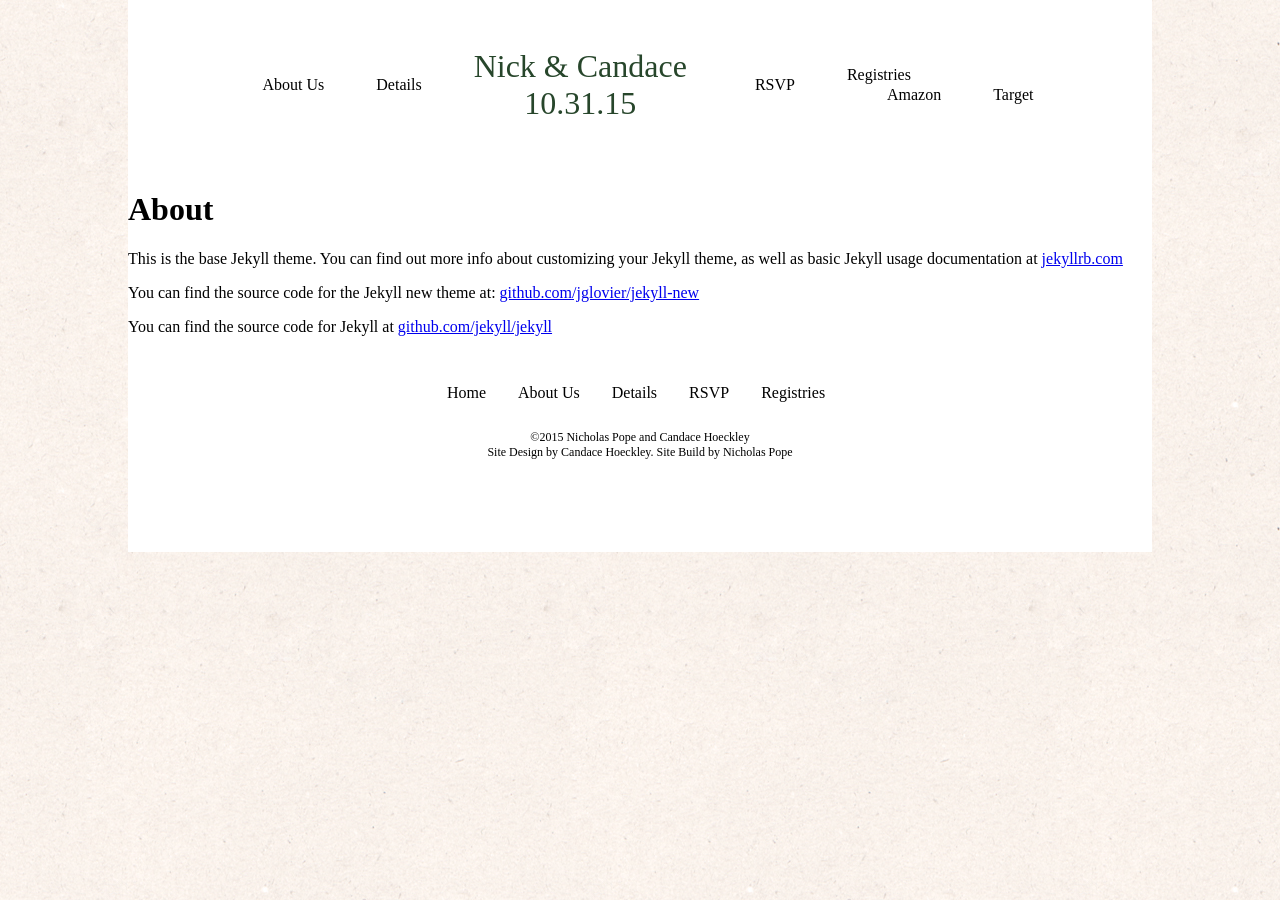
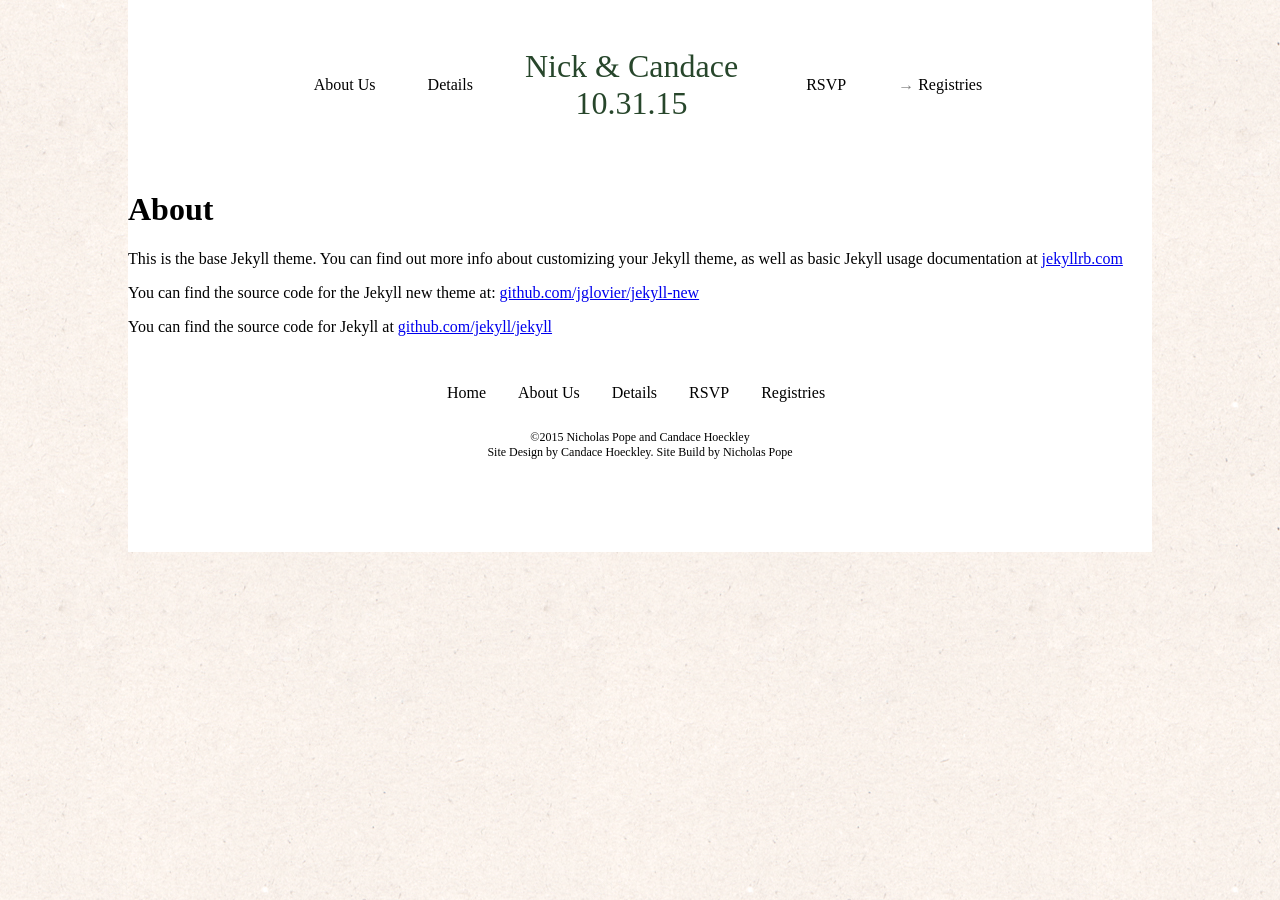
Before and after one commit to pope410211/onelovetorulethemall, a Jekyll site: the page built from about.md, in a window 1280 px wide. Built offline with Jekyll 4.4.1, drawn with Linux system fonts in a browser that asks for light colours; nearby versions of some CDN libraries; library files that are not in the unit come from our copies.

Commit message:
registries toggle quite successfully

```diff
--- a/_includes/footer.html
+++ b/_includes/footer.html
@@ -4,9 +4,9 @@
     <ul class="lower-nav">
       <li><a href="/">Home</a></li>
       <li><a href="/about">About Us</a></li>
-      <li><a href="/contact">Details</a></li>
+      <li><a href="/details">Details</a></li>
       <li><a href="mailto:nickandcandace@yahoo.com?subject=Can't wait to Drink! er...Go to the wedding!">RSVP</a></li>
-      <li><a href="/resume">Registries</a></li>
+      <li><a href="#registries">Registries</a></li>
     </ul>
   </section>
 
--- a/_includes/header.html
+++ b/_includes/header.html
@@ -7,11 +7,11 @@
                 <li><a href="/details">Details</a></li>
                 <li><p > Nick & Candace <br> 10.31.15</p></li>
                 <li><a href="mailto:nickandcandace@yahoo.com?subject=Can't wait to Drink! er...Go to the wedding!">RSVP</a></li>
-                <li><a class="dropdown-toggle" data-toggle="dropdown"  role="button" aria-haspopup="true" aria-expanded="false">
+                <li id="registries"><a class="dropdown-toggle icon" data-toggle="dropdown"  role="button" aria-haspopup="true" aria-expanded="false">
                 Registries</a>
-    <ul class="dropdown-menu">
-      <li><a href="#">Amazon</a></li>
-      <li><a href="#">Target</a></li>
+    <ul class="d-none">
+      <li><a href="http://www.amazon.com/registry/wedding/B9SENONULQP" target="_blank">Amazon</a></li>
+      <li><a href="https://www-secure.target.com/gift-registry/giftgiver?registryId=pTKEEXjOsdKLaZ8s70CvLQ" target="_blank">Target</a></li>
     </ul></li>
               </ul>
           </li>
--- a/_layouts/default.html
+++ b/_layouts/default.html
@@ -16,8 +16,8 @@
     {% include footer.html %}
 
 
-
-<!-- <script src="/assets/scripts/main.js"></script> -->
+<script src="/node_modules/jquery/dist/jquery.js"></script>
+<script src="/assets/scripts/main.js"></script>
 
   </body>
 
--- a/_sass/header_footer.scss
+++ b/_sass/header_footer.scss
@@ -13,17 +13,49 @@
 
   li {
   display: inline-block;
-
   vertical-align: middle;
 
+.icon{
 
-  .dropdown-toggle {
+  &::before{
+        content: "\2192";
+        color:grey;
+      }
+      &:hover::before{
+        content: "\2198";
+        color: #C54E0A;
+      }
+}
+
+.open {
+  &::before{
+    content: "\2193";
+    color: #C54E0A;
+
+  }
+  &:hover::before{
+    content: "\2197";
+    color: #C54E0A;
+  }
+}
 
   .dropdown-menu {
-    display: block;
-    color: red;
+    position: absolute;
+
+
+    li{
+      margin-top: .7em;
+      display: table;
+
+
+
+
       }
     }
+      .d-none{
+        display: none;
+      }
+
 
   a {
     padding: 1em 1em 0em 2em;
@@ -79,6 +111,8 @@
         float: left;
         margin: 1em;
 
+
+
         a {
           text-decoration: none;
           color: inherit;
--- a/assets/scripts/main.js
+++ b/assets/scripts/main.js
@@ -3,7 +3,8 @@
 
 $('.dropdown-toggle').click(function(){
   console.log("Click me one more time");
-  $(this).parent().children('ul').toggleClass('dropdown-menu');
+  $(this).parent().children('ul').toggleClass('d-none dropdown-menu');
+  $(this).toggleClass('icon open');
 
 });
 
```
Also changed, not shown: 7 other files.
